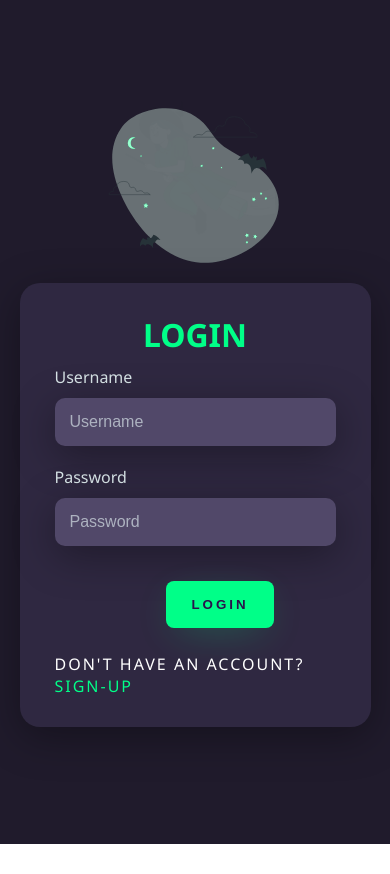
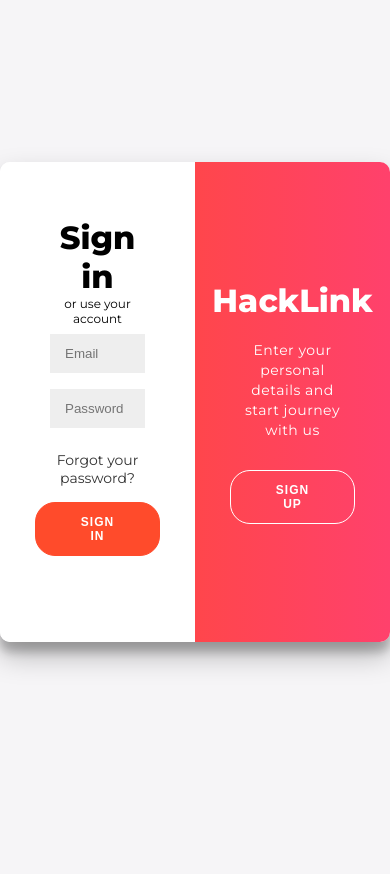
Before and after one commit to AditAgrawal05/Hacklink-India, a website: page hacklink/index.html in a window 390 px wide. Before the commit the page ends 844 px from the top, so only its background shows below. Drawn offline with Linux system fonts and the light colour scheme.

Commit message:
Hacklink

```diff
--- a/hacklink/index.html
+++ b/hacklink/index.html
@@ -1,38 +1,157 @@
 <!DOCTYPE html>
 <html lang="en">
-    <head>
-        <meta charset="UTF-8">
-        <meta http-equiv="X-UA-Compatible" content="IE=edge">
-        <meta name="viewport" content="width=device-width, initial-scale=1.0">
-        <link rel="stylesheet" href="stylelogin.css">
-        <title>Login</title>
-    </head>
-    <body>
-        <div class="main-login">
-            <div class="left-login">
-                <h1>HackLink<br>Connecting coders Nationwide</h1>
-                <img src="witch-animate.svg" class="left-login-image" alt="ANIMATION">
+  <head>
+    <meta charset="UTF-8" />
+    <meta http-equiv="X-UA-Compatible" content="IE=edge" />
+    <meta name="viewport" content="width=device-width, initial-scale=1.0" />
+    <title>Hacklink</title>
+    <link rel="stylesheet" href="stylelogin.css" />
+    <link
+      rel="stylesheet"
+      href="https://cdnjs.cloudflare.com/ajax/libs/font-awesome/6.2.1/css/all.min.css"
+      integrity="sha512-MV7K8+y+gLIBoVD59lQIYicR65iaqukzvf/nwasF0nqhPay5w/9lJmVM2hMDcnK1OnMGCdVK+iQrJ7lzPJQd1w=="
+      crossorigin="anonymous"
+      referrerpolicy="no-referrer"
+    />
+    <script type="module" src="Style.js" defer></script>
+  </head>
+  <body>
+
+        <div class="container" id="container">
+            <div class="form-container sign-up-container">
+                <form>
+                    <h1>Create Account</h1>
+                    <!-- <div class="social-container">
+                        <a href="#" class="social"><i class="fab fa-facebook-f"></i></a>
+                        <a href="#" class="social"><i class="fab fa-google-plus-g"></i></a>
+                        <a href="#" class="social"><i class="fab fa-linkedin-in"></i></a>
+                    </div> -->
+                    <span>or use your email for registration</span>
+                    <input type="text" placeholder="Name" id="fname" required/>
+                    <input type="email" placeholder="Email" id="email" required/>
+                    <input type="password" placeholder="Password" id="password" required/>
+                    <button id="register" type="submit">Sign Up</button>
+                </form>
             </div>
+            <div class="form-container sign-in-container">
+                <form action="#">
+                    <h1>Sign in</h1>
+                    <!-- <div class="social-container">
+                        <a href="#" class="social"><i class="fab fa-facebook-f"></i></a>
+                        <a href="#" class="social"><i class="fab fa-google-plus-g"></i></a>
+                        <a href="#" class="social"><i class="fab fa-linkedin-in"></i></a>
+                    </div> -->
+                    <span>or use your account</span>
+                    <input type="email" placeholder="Email" id="login_email" required />
+                    <input type="password" placeholder="Password" id="login_password" required/>
+                    <a href="#">Forgot your password?</a>
 
-            <div class="right-login">
-                <div class="card-login">
-                    <h1>LOGIN</h1>
-                    <div class="textfield">
-                        <label for="Username">Username</label>
-                        <input type="text" name="Username" placeholder="Username">
+                    <button id="login" type="submit">Sign In</button>
+                    <a href="main.html"></a>
+                    </a>
+                </form>
+            </div>
+            <div class="overlay-container">
+                <div class="overlay">
+                    <div class="overlay-panel overlay-left">
+                        <h1>HackLink</h1>
+                        <p>To keep connected with us please login with your personal info</p>
+                        <button class="ghost" id="signIn">Sign In</button>
                     </div>
-                    <div class="textfield">
-                        <label for="Password">Password</label>
-                        <input type="password" name="Password" placeholder="Password">
-                    </div>
-					<a href="main.html">
-					<button class="btn-login">Login</button>
-					</a>
-                    <div class="btn-plus">
-                        <a class="btn-cadastre-se">Don't Have an Account? <span class="span-cadastre-se">Sign-Up</span></a>
+                    <div class="overlay-panel overlay-right">
+                        <h1>HackLink</h1>
+
+                        <p>Enter your personal details and start journey with us</p>
+                        <button class="ghost" id="signUp">Sign Up</button>
                     </div>
                 </div>
             </div>
         </div>
+
     </body>
+    <script type="module">
+        // Import the functions you need from the SDKs you need
+        import { initializeApp } from "https://www.gstatic.com/firebasejs/10.11.1/firebase-app.js";
+        import { getAnalytics } from "https://www.gstatic.com/firebasejs/10.11.1/firebase-analytics.js";
+        import { getAuth, createUserWithEmailAndPassword, signInWithEmailAndPassword, signOut } from "https://www.gstatic.com/firebasejs/10.11.1/firebase-auth.js";
+
+        // TODO: Add SDKs for Firebase products that you want to use
+        // https://firebase.google.com/docs/web/setup#available-libraries
+
+        // Your web app's Firebase configuration
+        // For Firebase JS SDK v7.20.0 and later, measurementId is optional
+
+
+        const firebaseConfig = {
+            apiKey: "AIzaSyDbuJ1MYGcJ8HsLR_EuDa87w75_hjVVxqc",
+            authDomain: "hacklink-c08c8.firebaseapp.com",
+            databaseURL: "https://hacklink-c08c8-default-rtdb.firebaseio.com",
+            projectId: "hacklink-c08c8",
+            storageBucket: "hacklink-c08c8.appspot.com",
+            messagingSenderId: "281471596737",
+            appId: "1:281471596737:web:b4aee317437b9122e9bc40"
+          };
+
+        // Initialize Firebase
+        const app = initializeApp(firebaseConfig);
+        const analytics = getAnalytics(app);
+
+
+        console.log(app);
+        const auth = getAuth();
+
+
+        //----- New Registration code start
+        document.getElementById("register").addEventListener("click", function() {
+            var email =  document.getElementById("email").value;
+            var password = document.getElementById("password").value;
+            //For new registration
+            createUserWithEmailAndPassword(auth, email, password)
+            .then((userCredential) => {
+            // Signed in
+            const user = userCredential.user;
+            console.log(user);
+            alert("Registration successfully!!");
+            // ...
+            })
+            .catch((error) => {
+            const errorCode = error.code;
+            const errorMessage = error.message;
+            // ..
+            console.log(errorMessage);
+            alert(error);
+            });
+        });
+    //----- End
+
+    //----- Login code start
+        document.getElementById("login").addEventListener("click", function() {
+            var email =  document.getElementById("login_email").value;
+            var password = document.getElementById("login_password").value;
+
+            signInWithEmailAndPassword(auth, email, password)
+            .then((userCredential) => {
+            // Signed in
+            const user = userCredential.user;
+            console.log(user);
+            alert(user.email+" Login successfully!!!");
+            window.location.assign("main.html")
+
+            // ...
+            })
+            .catch((error) => {
+            const errorCode = error.code;
+            const errorMessage = error.message;
+            console.log(errorMessage);
+            alert(errorMessage);
+            });
+        });
+    //----- End
+
+
+      </script>
+
+
+
+
 </html>
--- a/hacklink/stylelogin.css
+++ b/hacklink/stylelogin.css
@@ -1,161 +1,252 @@
-@import url('https://fonts.googleapis.com/css2?family=Noto+Sans:wght@400;700&display=swap');
+
+@import url('https://fonts.googleapis.com/css?family=Montserrat:400,800');
+
+* {
+	box-sizing: border-box;
+}
 
 body {
-    margin: 0;
-    font-family: 'Noto Sans', sans-serif;
+	background: #f6f5f7;
+	display: flex;
+	justify-content: center;
+	align-items: center;
+	flex-direction: column;
+	font-family: 'Montserrat', sans-serif;
+	height: 100vh;
+	margin: -20px 0 50px;
 }
 
-body * {
-    box-sizing: border-box;
+h1 {
+	font-weight: bold;
+	margin: 0;
 }
 
-.main-login {
-    width: 100vw; /* vw: porcentagem da largura da sua viewport(tela) */
-    height: 100vh;
-    background: #201b2c;
-    display: flex;
-    justify-content: center; /* centraliza no eixo x */
-    align-items: center;
+h2 {
+	text-align: center;
 }
 
-.left-login {
-    width: 50vw;
-    height: 100vh;
-    display: flex;
-    justify-content: center; /* centraliza no eixo x */
-    align-items: center;
-    flex-direction: column;
+p {
+	font-size: 14px;
+	font-weight: 100;
+	line-height: 20px;
+	letter-spacing: 0.5px;
+	margin: 20px 0 30px;
 }
 
-.left-login > h1 { /* Todos h1 dentro da div left-login */
-    font-size: 3vw;
-    color: #77ffc0;
+span {
+	font-size: 12px;
 }
 
-.left-login-image {
-    width: 35vw;
+a {
+	color: #333;
+	font-size: 14px;
+	text-decoration: none;
+	margin: 15px 0;
 }
 
-.right-login {
-    width: 50vw;
-    height: 100vh;
-    display: flex;
-    justify-content: center; /* centraliza no eixo x */
-    align-items: center;
+button {
+	border-radius: 20px;
+	border: 1px solid #FF4B2B;
+	background-color: #FF4B2B;
+	color: #FFFFFF;
+	font-size: 12px;
+	font-weight: bold;
+	padding: 12px 45px;
+	letter-spacing: 1px;
+	text-transform: uppercase;
+	transition: transform 80ms ease-in;
 }
 
-.card-login {
-    width: 60%; /* 60% dos 50vh (pq está dentro da div left-login) */
-    display: flex;
-    justify-content: center; /* centraliza no eixo x */
-    align-items: center;
-    flex-direction: column;
-    padding: 30px 35px; /* se tiver 2 valores, o primeiro é o eixo y e o segundo é o eixo x */
-    background: #2f2841;
-    border-radius: 20px;
-    box-shadow: 0px 10px 40px #00000056; /* 1 valor é o eixo x, 2 valor é eixo y, 3 valor é blur, 4 valor é cor */
+button:active {
+	transform: scale(0.95);
 }
 
-.card-login > h1 { /* pega todos h1 dentro da div .card-login */
-    color: #0f8;
-    font-weight: 800;
-    margin: 0;
+button:focus {
+	outline: none;
 }
 
-.textfield {
-    width: 100%;
-    display: flex;
-    flex-direction: column;
-    align-items: flex-start;
-    justify-content: center;
-    margin: 10px 0px;
+button.ghost {
+	background-color: transparent;
+	border-color: #FFFFFF;
 }
 
-.textfield > input {
-    width: 100%;
-    border: none;
-    border-radius: 10px;
-    padding: 15px;
-    background: #514869;
-    color: #f0ffffde;
-    font-size: 12pt;
-    box-shadow: 0px 10px 40px #00000056;
-    outline: none;
-    box-sizing: border-box;
+form {
+	background-color: #FFFFFF;
+	display: flex;
+	align-items: center;
+	justify-content: center;
+	flex-direction: column;
+	padding: 0 50px;
+	height: 100%;
+	text-align: center;
 }
 
-.textfield > label {
-    color: #f0ffffde;
-    margin-bottom: 10px;
+input {
+	background-color: #eee;
+	border: none;
+	padding: 12px 15px;
+	margin: 8px 0;
+	width: 100%;
 }
 
-.textfield > input::placeholder {
-    color: #f0ffff94;
+.container {
+	background-color: #fff;
+	border-radius: 10px;
+  	box-shadow: 0 14px 28px rgba(0,0,0,0.25),
+			0 10px 10px rgba(0,0,0,0.22);
+	position: relative;
+	overflow: hidden;
+	width: 768px;
+	max-width: 100%;
+	min-height: 480px;
 }
 
-.btn-login {
-    width: 100%;
-    padding: 16px 0px;
-    margin: 25px;
-    border: none;
-    border-radius: 8px;
-    outline: none;
-    text-transform: uppercase;
-    font-weight: 800;
-    letter-spacing: 3px;
-    color: #2b134b;
-    background: #0f8;
-    cursor: pointer;
-    box-shadow: 0px 10px 40px -12px #00ff8052;
+.form-container {
+	position: absolute;
+	top: 0;
+	height: 100%;
+	transition: all 0.6s ease-in-out;
 }
 
-.btn-cadastre-se {
-    font-family: 'Noto Sans', sans-serif;
-    text-transform: uppercase;
-    text-decoration: none;
-    letter-spacing: 2px;
-    color: white;
+.sign-in-container {
+	left: 0;
+	width: 50%;
+	z-index: 2;
 }
 
-.span-cadastre-se {
-    color: #0f8;
+.container.right-panel-active .sign-in-container {
+	transform: translateX(100%);
 }
 
-@media only screen and (max-width: 950px) {
-    .card-login {
-        width: 85%;
-    }
+.sign-up-container {
+	left: 0;
+	width: 50%;
+	opacity: 0;
+	z-index: 1;
 }
 
-@media only screen and (max-width: 600px) {
-    .main-login {
-        flex-direction: column;
-        padding-bottom: 30px;
-    }
+.container.right-panel-active .sign-up-container {
+	transform: translateX(100%);
+	opacity: 1;
+	z-index: 5;
+	animation: show 0.6s;
+}
 
-    .left-login > h1 {
-        display: none;
-    }
+@keyframes show {
+	0%, 49.99% {
+		opacity: 0;
+		z-index: 1;
+	}
 
-    .left-login {
-        width: 100%;
-        height: auto;
-    }
+	50%, 100% {
+		opacity: 1;
+		z-index: 5;
+	}
+}
 
-    .right-login {
-        width: 100%;
-        height: auto;
-    }
+.overlay-container {
+	position: absolute;
+	top: 0;
+	left: 50%;
+	width: 50%;
+	height: 100%;
+	overflow: hidden;
+	transition: transform 0.6s ease-in-out;
+	z-index: 100;
+}
 
-    .left-login-image {
-        width: 50vw;
-    }
+.container.right-panel-active .overlay-container{
+	transform: translateX(-100%);
+}
 
-    .card-login {
-        width: 90%;
-    }
+.overlay {
+	background: #FF416C;
+	background: -webkit-linear-gradient(to right, #FF4B2B, #FF416C);
+	background: linear-gradient(to right, #FF4B2B, #FF416C);
+	background-repeat: no-repeat;
+	background-size: cover;
+	background-position: 0 0;
+	color: #FFFFFF;
+	position: relative;
+	left: -100%;
+	height: 100%;
+	width: 200%;
+  	transform: translateX(0);
+	transition: transform 0.6s ease-in-out;
+}
 
-    .btn-plus {
-        width: 100%;
-    }
+.container.right-panel-active .overlay {
+  	transform: translateX(50%);
 }
+
+.overlay-panel {
+	position: absolute;
+	display: flex;
+	align-items: center;
+	justify-content: center;
+	flex-direction: column;
+	padding: 0 40px;
+	text-align: center;
+	top: 0;
+	height: 100%;
+	width: 50%;
+	transform: translateX(0);
+	transition: transform 0.6s ease-in-out;
+}
+
+.overlay-left {
+	transform: translateX(-20%);
+}
+
+.container.right-panel-active .overlay-left {
+	transform: translateX(0);
+}
+
+.overlay-right {
+	right: 0;
+	transform: translateX(0);
+}
+
+.container.right-panel-active .overlay-right {
+	transform: translateX(20%);
+}
+
+.social-container {
+	margin: 20px 0;
+}
+
+.social-container a {
+	border: 1px solid #DDDDDD;
+	border-radius: 50%;
+	display: inline-flex;
+	justify-content: center;
+	align-items: center;
+	margin: 0 5px;
+	height: 40px;
+	width: 40px;
+}
+
+footer {
+    background-color: #222;
+    color: #fff;
+    font-size: 14px;
+    bottom: 0;
+    position: fixed;
+    left: 0;
+    right: 0;
+    text-align: center;
+    z-index: 999;
+}
+
+footer p {
+    margin: 10px 0;
+}
+
+footer i {
+    color: red;
+}
+
+footer a {
+    color: #3c97bf;
+    text-decoration: none;
+}
--- /dev/null
+++ b/package.json
@@ -0,0 +1,5 @@
+{
+  "dependencies": {
+    "firebase": "^10.11.1"
+  }
+}
```
Also changed, not shown: hacklink/Style.js (added, +37 -0 lines), hacklink/log.svg (added), hacklink/register.svg (added), img/Login & Registration Form.png (added), 3 other files.
